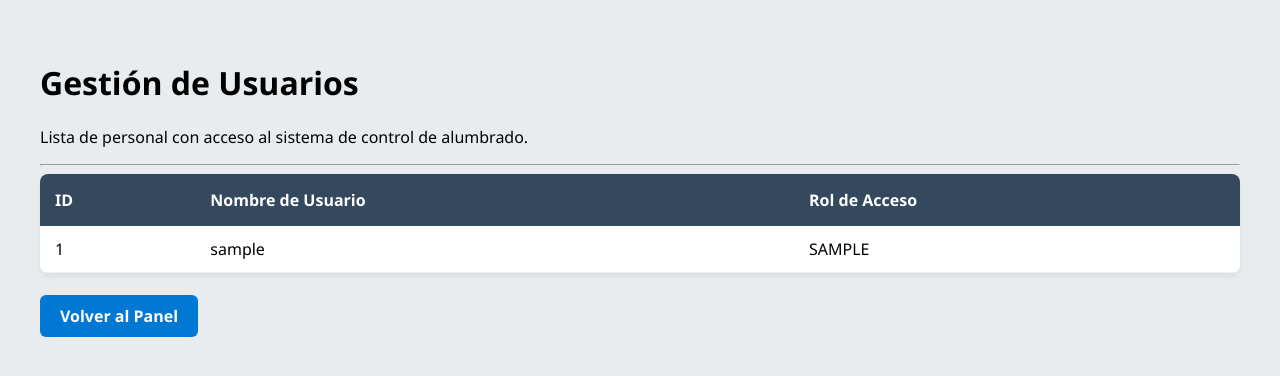
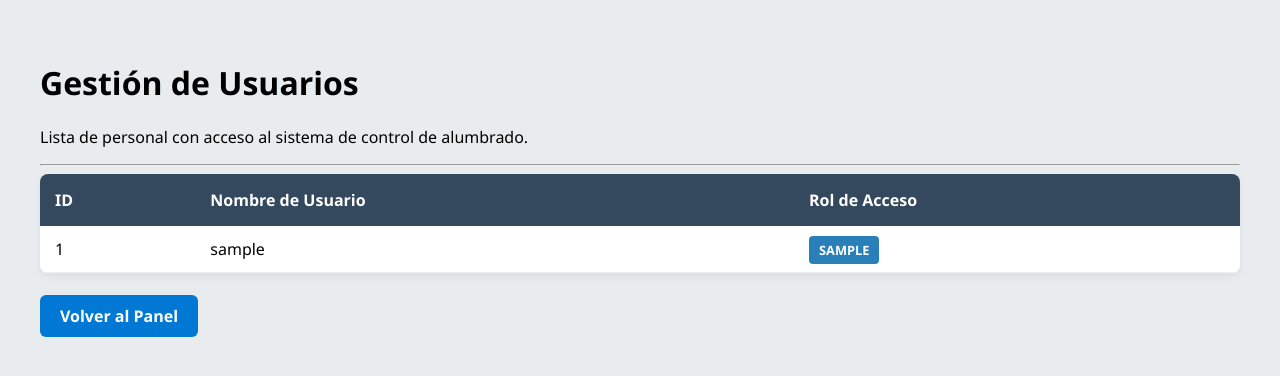
Before and after one commit to karen-g-15/alumbrado-web, a Flask app: page /usuarios in a window 1280 px wide. Shown: the part 52-428 px from the top of the page. Run offline with Flask 3, Linux system fonts and the light colour scheme; the visitor is signed in with stand-in values (Sample User, id 1); tables that the repository leaves empty or names only in its code hold one stand-in row (values such as "Sample post"); data that the repository does not hold is empty.

Commit message:
Add styles for user badges
Added styles for user badges with admin and user roles.

```diff
--- a/static/estilos.css
+++ b/static/estilos.css
@@ -22,3 +22,13 @@ td { padding: 12px 15px; border-bottom: 1px solid #eee; }
 tr:hover { background-color: #f8f9fa; }
 
 .alert { background: #f8d7da; color: #721c24; padding: 10px; border-radius: 4px; margin-bottom: 15px; border: 1px solid #f5c6cb; }
+
+/* Estilos extra para la tabla de usuarios */
+.badge {
+    padding: 5px 10px;
+    border-radius: 4px;
+    font-size: 0.8em;
+    font-weight: bold;
+}
+.badge.admin { background-color: #27ae60; color: white; }
+.badge.user { background-color: #2980b9; color: white; }
```
